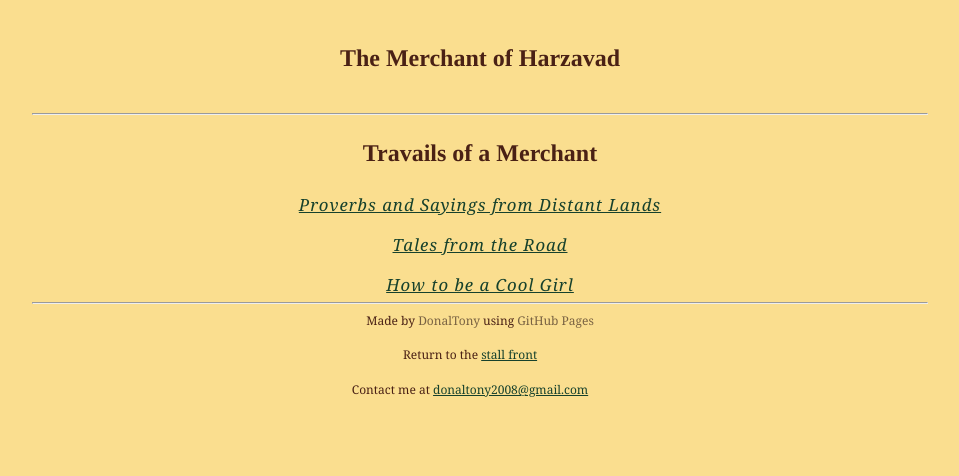
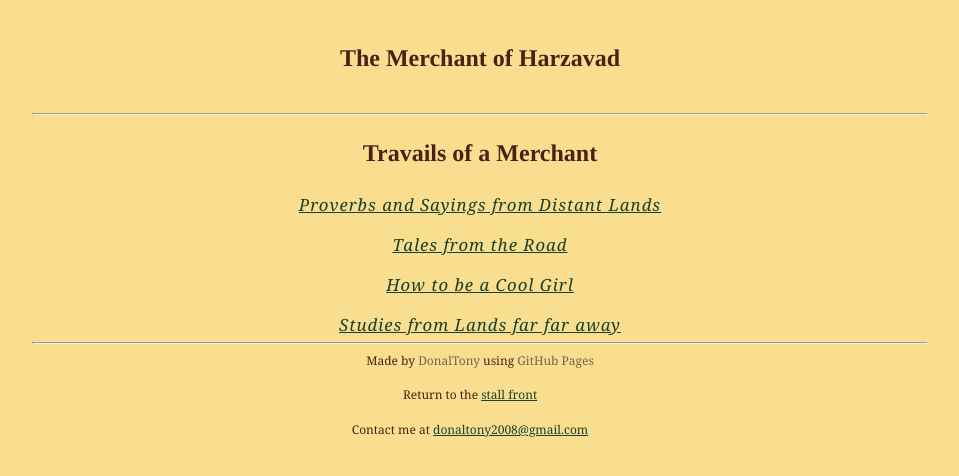
Before and after one commit to dvaraka/the-merchant, a Jekyll site: the page built from ramblings.md, in a window 1280 px wide. Shown: the top 476 px of the page, without its empty margins (160-1119 px from the left). Built offline with Jekyll 4.4.1, drawn with Linux system fonts in a browser that asks for light colours; our own code applies the rules of GitHub Pages for plain Markdown files.

Commit message:
Update ramblings.md

```diff
--- a/ramblings.md
+++ b/ramblings.md
@@ -7,3 +7,4 @@
 ### [Proverbs and Sayings from Distant Lands](/the-merchant/ramblings/quotes.html)
 ### [Tales from the Road](/the-merchant/ramblings/stories.html)
 ### [How to be a Cool Girl](/the-merchant/ramblings/the-cool-girl-checklist.html)
+### [Studies from Lands far far away](/the-merchant/ramblings/mathematical-equations.md)
```
